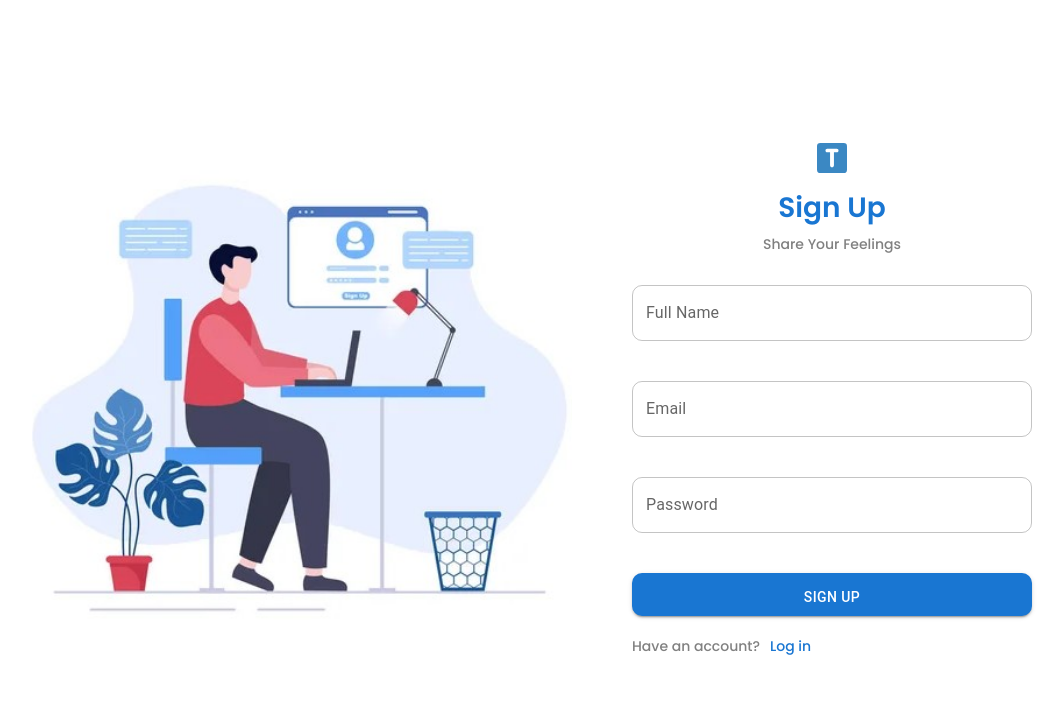
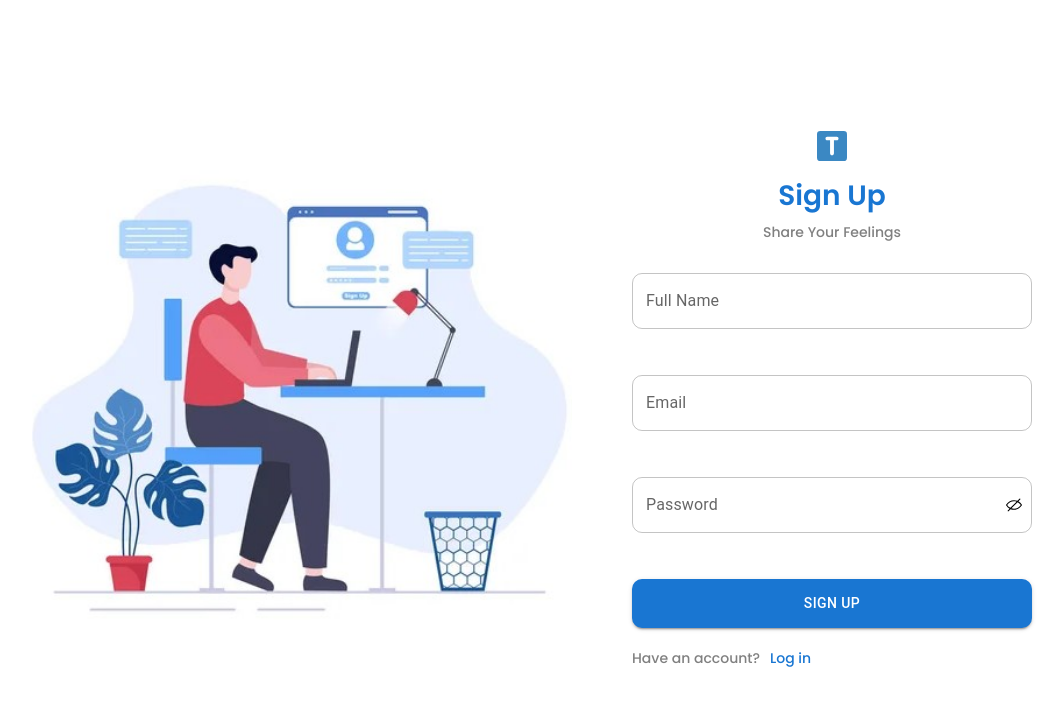
Before and after one commit to devs-sourav/TechTalk, a React (Vite) app: page / in a window 1280 px wide. Shown: the top 706 px of the page, without its empty margins (108-1172 px from the left). Built offline with nearby package versions, Linux system fonts and the light colour scheme.

Commit message:
firebase add and Registration Part Complete

```diff
--- a/package.json
+++ b/package.json
@@ -12,7 +12,10 @@
   "dependencies": {
     "@emotion/react": "^11.11.1",
     "@emotion/styled": "^11.11.0",
+    "@mui/icons-material": "^5.14.3",
+    "@mui/lab": "^5.0.0-alpha.140",
     "@mui/material": "^5.14.4",
+    "firebase": "^10.1.0",
     "react": "^18.2.0",
     "react-dom": "^18.2.0",
     "react-icons": "^4.10.1",
--- /dev/null
+++ b/src/firebaseConfig.jsx
@@ -0,0 +1,19 @@
+// Import the functions you need from the SDKs you need
+import { initializeApp } from "firebase/app";
+// TODO: Add SDKs for Firebase products that you want to use
+// https://firebase.google.com/docs/web/setup#available-libraries
+
+// Your web app's Firebase configuration
+const firebaseConfig = {
+  apiKey: "AIzaSyDjvy09P9XRZYzbmcnuHnKv11ZI6tJPUr8",
+  authDomain: "techtalk-15355.firebaseapp.com",
+  projectId: "techtalk-15355",
+  storageBucket: "techtalk-15355.appspot.com",
+  messagingSenderId: "196936809260",
+  appId: "1:196936809260:web:4fd7010ddefdd930764a89"
+};
+
+// Initialize Firebase
+const app = initializeApp(firebaseConfig);
+
+export default firebaseConfig
--- a/src/index.css
+++ b/src/index.css
@@ -100,17 +100,34 @@ a{
   right: -10px;
   opacity: 1;
 }
-.reg_form .MuiFormControl-root {
+
+.reg_form .textFieldGroup {
   width: 100%;
   margin-bottom: 40px;
+}
+.reg_form .textFieldGroup  .MuiFormControl-root {
+  width: 100%;
+  margin-bottom: 6px;
 }
 .reg_form .css-9ddj71-MuiInputBase-root-MuiOutlinedInput-root{
   border-radius: 10px;
 }
+.reg_form .css-h4t5eh-MuiButtonBase-root-MuiButton-root-MuiLoadingButton-root{
+  width: 100%;
+  border-radius: 10px;
+  padding-top: 12px;
+  background: rgba(121, 109, 224, 0.356);
+  color: #808080;
+}
+/* .reg_form  span{
+  margin-left: 20px;
+} */
 .reg_form .css-sghohy-MuiButtonBase-root-MuiButton-root{
   width: 100%;
   border-radius: 10px;
   padding-top: 12px;
+  padding-bottom: 12px;
+  cursor: pointer;
 }
 .reg_heading h2{
   margin-bottom: 5px;
@@ -155,6 +172,18 @@ a{
 /* .reg_form_container h3{
 
 } */
+.textFieldGroup{
+  position: relative;
+}
+.textFieldGroup .eyefix {
+  position: absolute;
+  right: 10px;
+  top: 20px;
+  cursor: pointer;
+}
+
+
+
 /* =============================================================================================
                         Registration Part End Here
 ============================================================================================= */
--- a/src/main.jsx
+++ b/src/main.jsx
@@ -2,6 +2,7 @@ import React from 'react'
 import ReactDOM from 'react-dom/client'
 import App from './App.jsx'
 import './index.css'
+import firebaseConfig from './firebaseConfig.jsx'
 
 
 ReactDOM.createRoot(document.getElementById('root')).render(
--- a/src/pages/Login.jsx
+++ b/src/pages/Login.jsx
@@ -6,6 +6,8 @@ import LoginPic from '../assets/Login1.gif'
 import TreeBird from '../assets/BlueBird.gif'
 import logo from '../assets/letter-t.svg'
 import { useNavigate } from "react-router-dom";
+
+
 
 const Login = () => {
   const navigate = useNavigate();
@@ -35,8 +37,13 @@ const Login = () => {
                     <h2>Sign In</h2>
                     <p>Ready To Spread Friendship</p>
                   </div>
-                  <TextField id="outlined-basic" label="Email" variant="outlined" />
-                  <TextField id="outlined-basic" label="Password" variant="outlined" />
+                  <div className='textFieldGroup'>
+                    <TextField id="outlined-basic" label="Email" variant="outlined" />
+                  </div>
+                  <div className='textFieldGroup'>
+                    <TextField id="outlined-basic" label="Password" variant="outlined" />
+                  </div>
+
                   <Button variant="contained">Login</Button>
                   <div className='reg_signin'><h4 className='reglogbtn1'>Haven't an account?</h4><h4 onClick={handleChangePage} className='reglogbtn'>Sign Up</h4></div>
                 </div>
--- a/src/pages/Registraion.jsx
+++ b/src/pages/Registraion.jsx
@@ -1,4 +1,4 @@
-import React from 'react'
+import React, { useState } from 'react'
 import Grid from '@mui/material/Grid';
 import TextField from '@mui/material/TextField';
 import Button from '@mui/material/Button';
@@ -6,13 +6,119 @@ import LoginPic from '../assets/Sign UP1.jpg'
 import TreeBird from '../assets/BlueBird.gif'
 import logo from '../assets/letter-t.svg'
 import { useNavigate } from "react-router-dom";
+// RxEyeNone
+import {RxEyeNone, RxEyeOpen} from 'react-icons/rx'
+import Alert from '@mui/material/Alert';
+import LoadingButton from '@mui/lab/LoadingButton';
+import { getDatabase, ref, set,push } from "firebase/database";
+
+
+import { getAuth, createUserWithEmailAndPassword,updateProfile,sendEmailVerification } from "firebase/auth";
+
+let info = {
+  fullname : "",
+  email: "",
+  password: "",
+  error: "",
+  loading: false,
+  eye:false,
+}
 
 const Registraion = () => {
   const navigate = useNavigate();
+  const auth = getAuth();
+  const db = getDatabase();
+
+  let [ userInfo, setUserInfo] = useState(info)
 
   let handleChangePage = ()=>{
     navigate("/login");
   }
+  let handleSignUp= () =>{
+
+    let {fullname,email,password} = userInfo;
+
+    if(!password){
+      setUserInfo({
+        ...userInfo,
+        error:"Enter an Password"
+      })
+    }
+    if(!email){
+      setUserInfo({
+        ...userInfo,
+        error:"Enter an Email"
+      })
+    }
+    if(!fullname){
+      setUserInfo({
+        ...userInfo,
+        error:"Enter an Full Name"
+      })
+    }
+    if(fullname && email && password){
+      setUserInfo({
+        ...userInfo,
+        error:""
+      })
+    }
+
+
+    if( fullname && email && password){
+
+      setUserInfo({
+        ...userInfo,
+        loading:true
+      })
+
+      createUserWithEmailAndPassword(auth, email, password)
+    .then((user) => {
+      updateProfile(auth.currentUser, {
+        displayName: fullname, photoURL: "https://i.ibb.co/VBsbBpv/avatar.png"
+      }).then(() => {
+        sendEmailVerification(auth.currentUser)
+
+        .then(()=>{
+          set(push(ref(db, 'users/')), {
+            fullname: userInfo.fullname,
+            email: userInfo.email,
+            profile_picture : user.user.photoURL
+          });
+        })
+      })
+      setUserInfo({
+        fullname : "",
+        email: "",
+        password: "",
+        error: "",
+        loading:false
+      })
+      navigate('/login')
+    })
+
+    }
+
+
+
+
+  }
+
+  let handleEye = ()=>{
+    setUserInfo({
+      ...userInfo,
+      eye: ! userInfo.eye,
+    })
+  }
+
+  let handleChange = (e) =>{
+
+    setUserInfo({
+      ...userInfo,
+      [e.target.name]: e.target.value
+
+    })
+  }
+  console.log(userInfo)
 
 
   return (
@@ -35,11 +141,47 @@ const Registraion = () => {
                     <h2>Sign Up</h2>
                     <p>Share Your Feelings</p>
                   </div>
-                  <TextField id="outlined-basic" label="Full Name" variant="outlined" />
-                  <TextField id="outlined-basic" label="Email" variant="outlined" />
-                  <TextField id="outlined-basic" label="Password" variant="outlined" />
-                  <Button variant="contained">Sign Up</Button>
-                  <div className='reg_signin'><h4 className='reglogbtn1'>Have an account?</h4><h4 onClick={handleChangePage} className='reglogbtn'>Log in</h4></div>
+
+                  <div className='textFieldGroup'>
+                    <TextField id="outlined-basic" onChange={handleChange} type='text' value={userInfo.fullname} name='fullname' label="Full Name" variant="outlined" />
+                    {
+                      userInfo.error.includes("Full Name") && <Alert severity="error">{userInfo.error}</Alert>
+                    }
+                  </div>
+                  <div className='textFieldGroup'>
+                    <TextField id="outlined-basic1" onChange={handleChange} type='email' value={userInfo.email} name='email' label="Email" variant="outlined" />
+                    {
+                      userInfo.error.includes("Email") && <Alert severity="error">{userInfo.error}</Alert>
+                    }
+                  </div>
+                  <div className='textFieldGroup'>
+                    <TextField id="outlined-basic2" onChange={handleChange} type={userInfo.eye ? 'text' : 'password'} name='password' value={userInfo.password} label="Password" variant="outlined" />
+                    {
+                      userInfo.eye
+                      ?
+                      <span className='eyefix' onClick={handleEye}><RxEyeOpen/></span>
+                      :
+                      <span className='eyefix' onClick={handleEye}><RxEyeNone/></span>
+                    }
+                    {
+                      userInfo.error.includes("Password") && <Alert severity="error">{userInfo.error}</Alert>
+                    }
+                  </div>
+                    {
+                      userInfo.loading
+                      ?
+                      <LoadingButton  loading={userInfo.loading} loadingPosition="end" variant="contained">
+                        <span>Send</span>
+                      </LoadingButton>
+                      :
+                      <Button onClick={handleSignUp} variant="contained">Sign Up</Button>
+                    }
+
+
+                  <div className='reg_signin'>
+                    <h4 className='reglogbtn1'>Have an account?</h4>
+                    <h4 onClick={handleChangePage} className='reglogbtn'>Log in</h4>
+                  </div>
                 </div>
               </div>
           </div>
```
Also changed, not shown: 1 other file (tests, documents, lock files or other folders).
